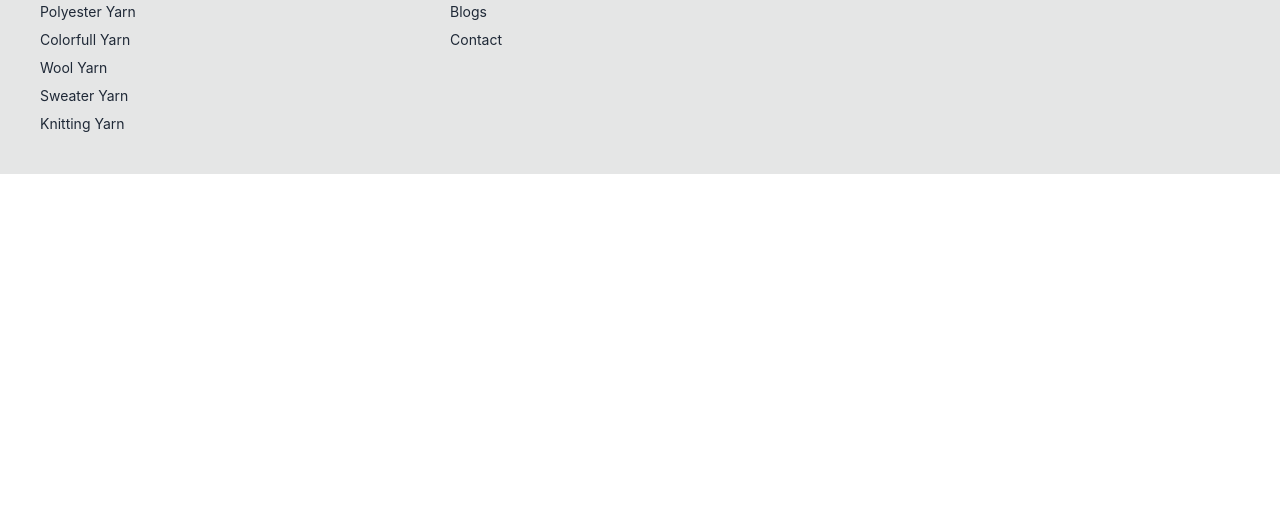
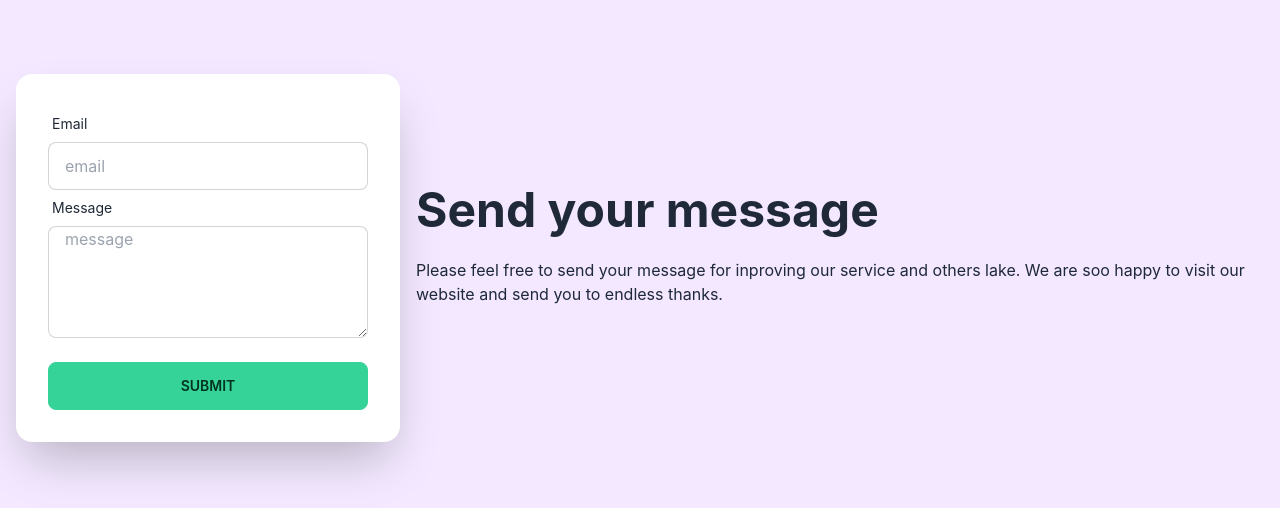
Before and after one commit to laizuakram1/yarn-warehouse, a React (Create React App) app: page / in a window 1280 px wide. Shown: the part 1194-1702 px from the top of the page. Before the commit the page ends 1368 px from the top, so only its background shows below. Built offline with nearby package versions, Linux system fonts and the light colour scheme; no server answers.

Commit message:
create user message section

```diff
--- a/src/Pages/Dashboard/MyOrders.js
+++ b/src/Pages/Dashboard/MyOrders.js
@@ -30,11 +30,9 @@ const deleteOrder = (id)=>{
           toast.warn('Order deleted');
         }
 
-
       })
     }
-
-}
+ }
 
 
 
@@ -62,7 +60,7 @@ const deleteOrder = (id)=>{
             <td>{order.quantity}</td>
             <td>{order.price}</td>
             <td><Link to={`/dashboard/payment/${order._id}`}><button className='btn btn-xs bg-success border-none'>Pay</button></Link></td>
-            <td><button className='btn btn-xs bg-red-400 border-none'>Cancel</button></td>
+            <td><button onClick={deleteOrder} className='btn btn-xs bg-red-400 border-none'>Cancel</button></td>
           </tr>)
         }
 
--- a/src/Pages/Dashboard/MyProfile.js
+++ b/src/Pages/Dashboard/MyProfile.js
@@ -11,21 +11,16 @@ import { useForm } from "react-hook-form";
 const MyProfile = () => {
     const [user] = useAuthState(auth);
 
-
-
     const { register, handleSubmit } = useForm();
     const onSubmit = data => {
         console.log(data)
-
-        const userProfile = data;
-
 
         fetch(`http://localhost:5000/profile`,{
             method:'POST',
                 headers: {
                     'content-type': 'application/json'
                 },
-                body:JSON.stringify(userProfile)
+                body:JSON.stringify(data)
         })
         .then(res => res.json())
         .then(Resdata => console.log(Resdata))
--- a/src/Pages/Dashboard/Payment.js
+++ b/src/Pages/Dashboard/Payment.js
@@ -1,25 +1,26 @@
 import React, { useEffect, useState } from 'react';
+import { useQuery } from 'react-query';
 import { useParams } from 'react-router-dom';
+import Loading from '../Shared/Loading';
+
 
 
 const Payment = () => {
     const {id} = useParams();
-    const {order, setOrder} = useState('')
 
-    useEffect(() =>{
-        fetch(`http://localhost:5000/purchase/${id}`,{
-            method:'GET',
-        })
-        .then(res => res.json())
-        .then(data =>{
-            console.log(data);
-        })
-    },[id])
+    const {data:order, isLoading} = useQuery(['payment', id], ()=> fetch(`http://localhost:5000/purchase/${id}`,{
+        method:'GET',
 
+    }).then(res => res.json()))
+    console.log(order)
+
+    if(isLoading){
+        return <Loading></Loading>
+    }
 
     return (
         <div>
-            <h2>Payment your order for: </h2>
+            <h2>Payment your order for:{order._id} </h2>
 
         </div>
     );
--- a/src/Pages/Home/Achievement.js
+++ b/src/Pages/Home/Achievement.js
@@ -3,7 +3,7 @@ import React from 'react';
 const Achievement = () => {
     return (
         <div className='py-10'>
-            <h2 className='text-3xl font-bold mb-3'>Our <span className='text-success'>Achievements</span></h2>
+            <h2 className='text-3xl font-bold mb-3'>Business <span className='text-success'>Summary</span></h2>
             <div class="stats shadow">
 
             <div class="stat">
--- a/src/Pages/Home/Home.js
+++ b/src/Pages/Home/Home.js
@@ -4,6 +4,7 @@ import Achievement from './Achievement';
 import Banner from './Banner';
 import Buyer from './Buyer';
 import Reviews from './Reviews';
+import VisitorMessage from './VisitorMessage';
 import YarnCollection from './YarnCollection';
 
 
@@ -17,6 +18,7 @@ const Home = () => {
           <Buyer></Buyer>
           <Achievement></Achievement>
           <Reviews></Reviews>
+          <VisitorMessage></VisitorMessage>
           <Footer></Footer>
         </div>
     );
--- /dev/null
+++ b/src/Pages/Home/VisitorMessage.js
@@ -0,0 +1,57 @@
+import React, { useEffect } from 'react';
+import { useForm } from "react-hook-form";
+import { toast } from 'react-toastify';
+
+const VisitorMessage = () => {
+    const { register,reset,  handleSubmit } = useForm();
+  const onSubmit = data => {
+
+    fetch(`http://localhost:5000/message`,{
+        method:'POST',
+            headers: {
+                'content-type': 'application/json'
+            },
+            body:JSON.stringify(data)
+    })
+    .then(res => res.json())
+    .then(data =>{
+        reset();
+        toast('message send successful');
+    })
+
+  };
+
+    return (
+        <div class="hero min-h-screen bg-purple-100">
+        <div class="hero-content flex-col lg:flex-row-reverse">
+          <div class="text-center lg:text-left">
+            <h1 class="text-5xl font-bold">Send your message</h1>
+            <p class="py-6">Please feel free to send your message for inproving our service and others lake. We are soo happy to visit our website and send you to endless thanks.</p>
+          </div>
+          <div class="card flex-shrink-0 w-full max-w-sm shadow-2xl bg-base-100">
+            <div class="card-body">
+              <form onSubmit={handleSubmit(onSubmit)}>
+              <div class="form-control">
+                <label class="label">
+                  <span class="label-text">Email</span>
+                </label>
+                <input {...register("email", { required: true})} type="email"  placeholder="email" class="input input-bordered" />
+              </div>
+              <div class="form-control">
+                <label class="label">
+                  <span class="label-text">Message</span>
+                </label>
+                <textarea {...register("message", { required: true})} type="text" placeholder="message" class="input input-bordered h-28" />
+              </div>
+              <div class="form-control mt-6">
+                <button type='submit' class="btn btn-success">Submit</button>
+              </div>
+              </form>
+            </div>
+          </div>
+        </div>
+      </div>
+    );
+};
+
+export default VisitorMessage;
```
